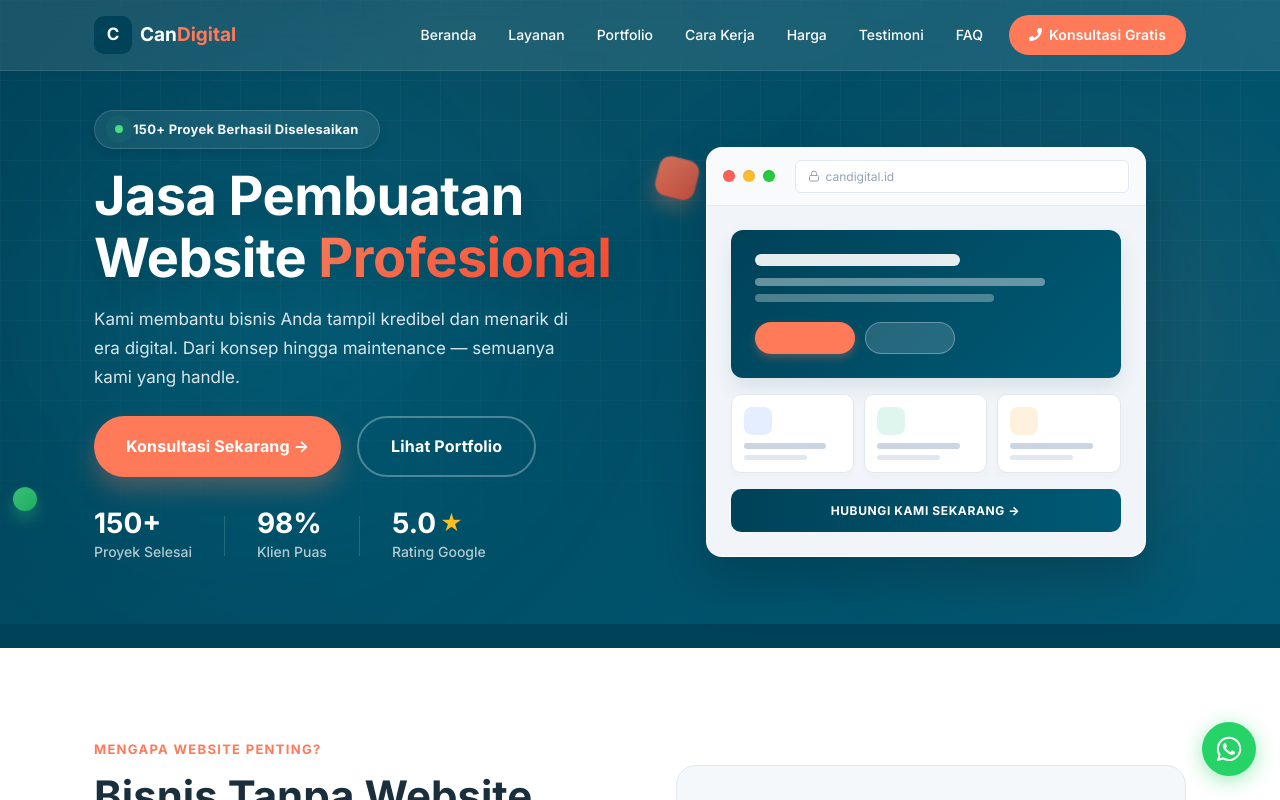
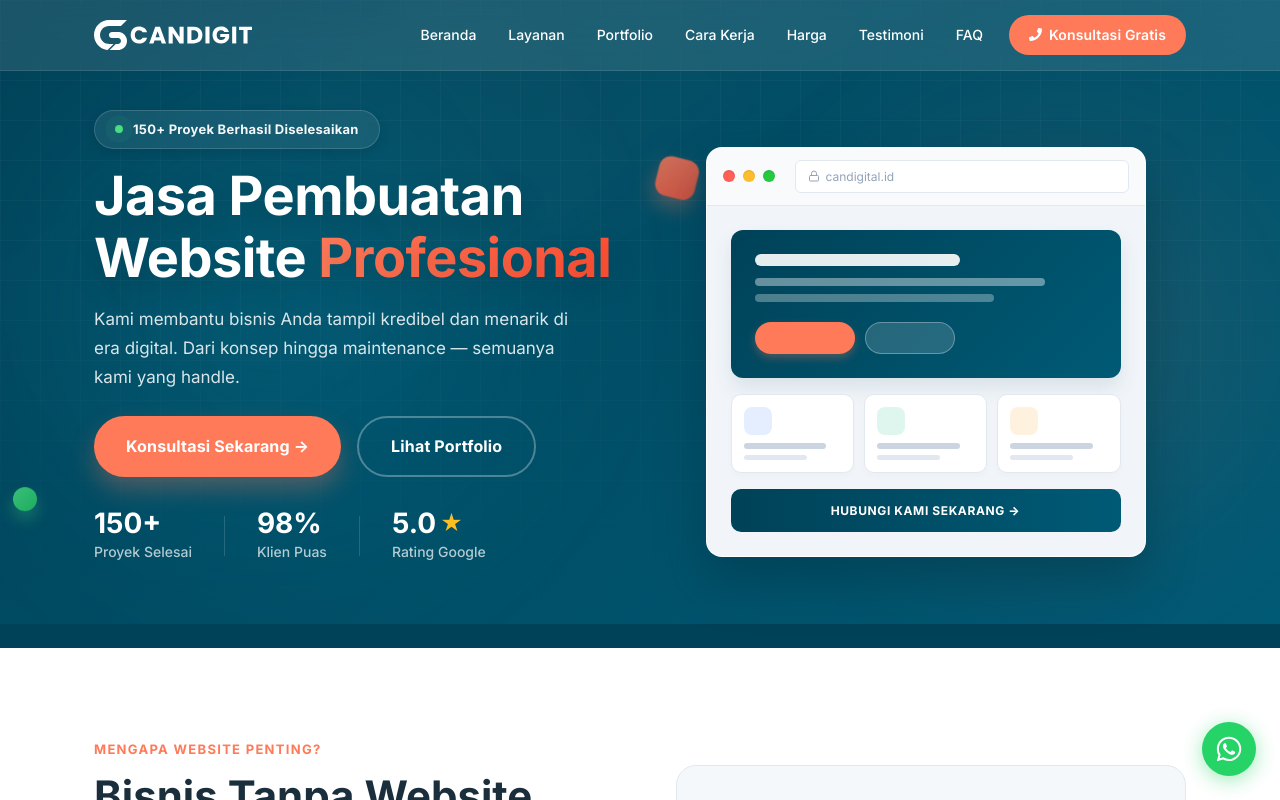
Before and after one commit to navyrastudio/companyprofilecandigital, a Next.js app: page / in a window 1280 px wide. Shown: the top 800 px of the page. Built offline with nearby package versions, Linux system fonts and the light colour scheme.

Commit message:
refactor(navbar): replace text and icon with SVG logo placeholder

```diff
--- a/app/components/Navbar.tsx
+++ b/app/components/Navbar.tsx
@@ -30,10 +30,11 @@ export default function Navbar() {
       <div className="nav-inner">
         {/* Logo */}
         <a href="#hero" className="nav-logo">
-          <div className="nav-logo-icon">C</div>
-          <span className="nav-logo-text">
-            Can<span>Digital</span>
-          </span>
+          <img
+            src={scrolled ? "/images/logo-candigit-nav-1.svg" : "/images/logo-candigit-nav-2.svg"}
+            alt="CanDigital Logo"
+            className="navbar-logo-img"
+          />
         </a>
 
         {/* Desktop nav */}
--- a/app/globals.css
+++ b/app/globals.css
@@ -521,6 +521,13 @@ section {
 }
 .float { animation: float 3s ease-in-out infinite; }
 
+.navbar-logo-img {
+  height: 30px;
+  width: 158px;
+  object-fit: contain;
+  transition: height 0.3s ease, width 0.3s ease;
+}
+
 /* =====================
    RESPONSIVE
 ===================== */
@@ -530,4 +537,5 @@ section {
   .mobile-menu-btn { display: flex !important; }
   .two-col { grid-template-columns: 1fr !important; }
   .hide-mobile { display: none !important; }
+  .navbar-logo-img { height: 22px; width: 116px; }
 }
```
Also changed, not shown: public/images/logo-candigit-nav-1.svg (added), public/images/logo-candigit-nav-2.svg (added).
